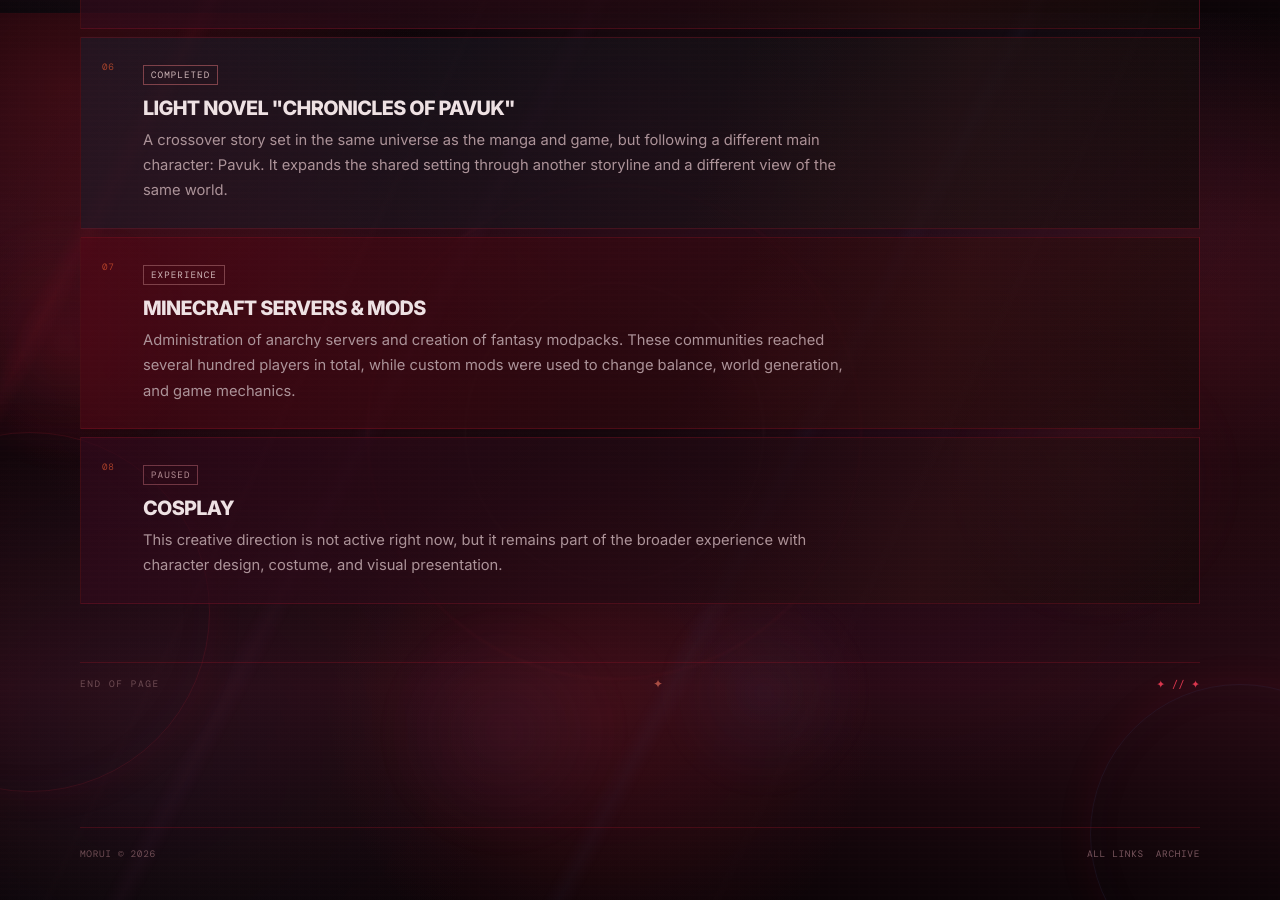
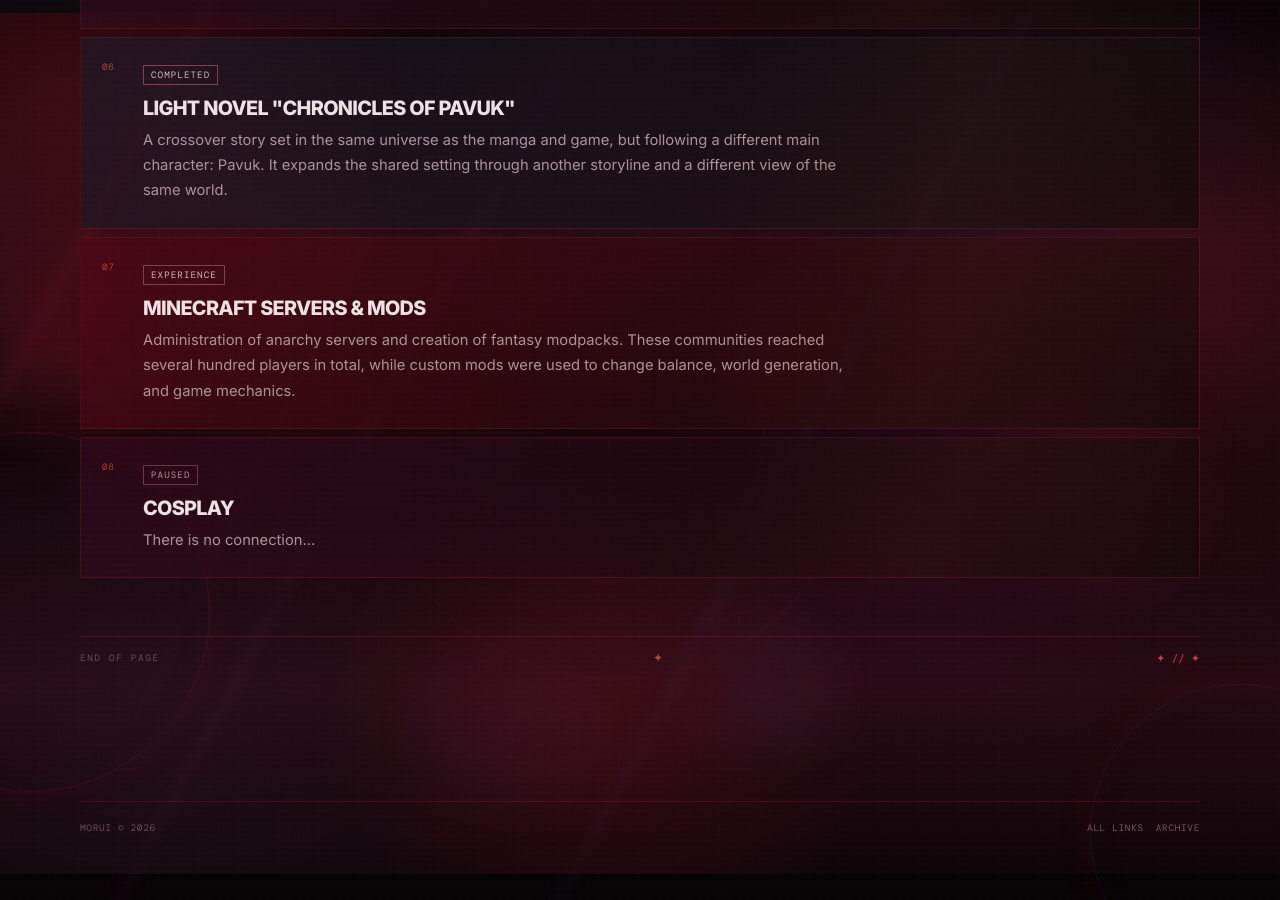
Before and after one commit to Moruika/moruika.github.io, a Jekyll site: the page built from projects.md, in a window 1280 px wide and 900 px high, scrolled down 1787 px. Built offline with Jekyll 4.4.1, drawn with Linux system fonts in a browser that asks for light colours; after the commit the page ends 2661 px from its top, so only the background shows below that.

Commit message:
Update projects.md

```diff
--- a/projects.md
+++ b/projects.md
@@ -67,5 +67,5 @@ last_modified_at: 2026-09-21
 <div class="project" data-status="paused" data-tags="paused,creative">
   <span class="status paused">Paused</span>
   <h3>Cosplay</h3>
-  <p>This creative direction is not active right now, but it remains part of the broader experience with character design, costume, and visual presentation.</p>
+  <p>There is no connection...</p>
 </div>
```
